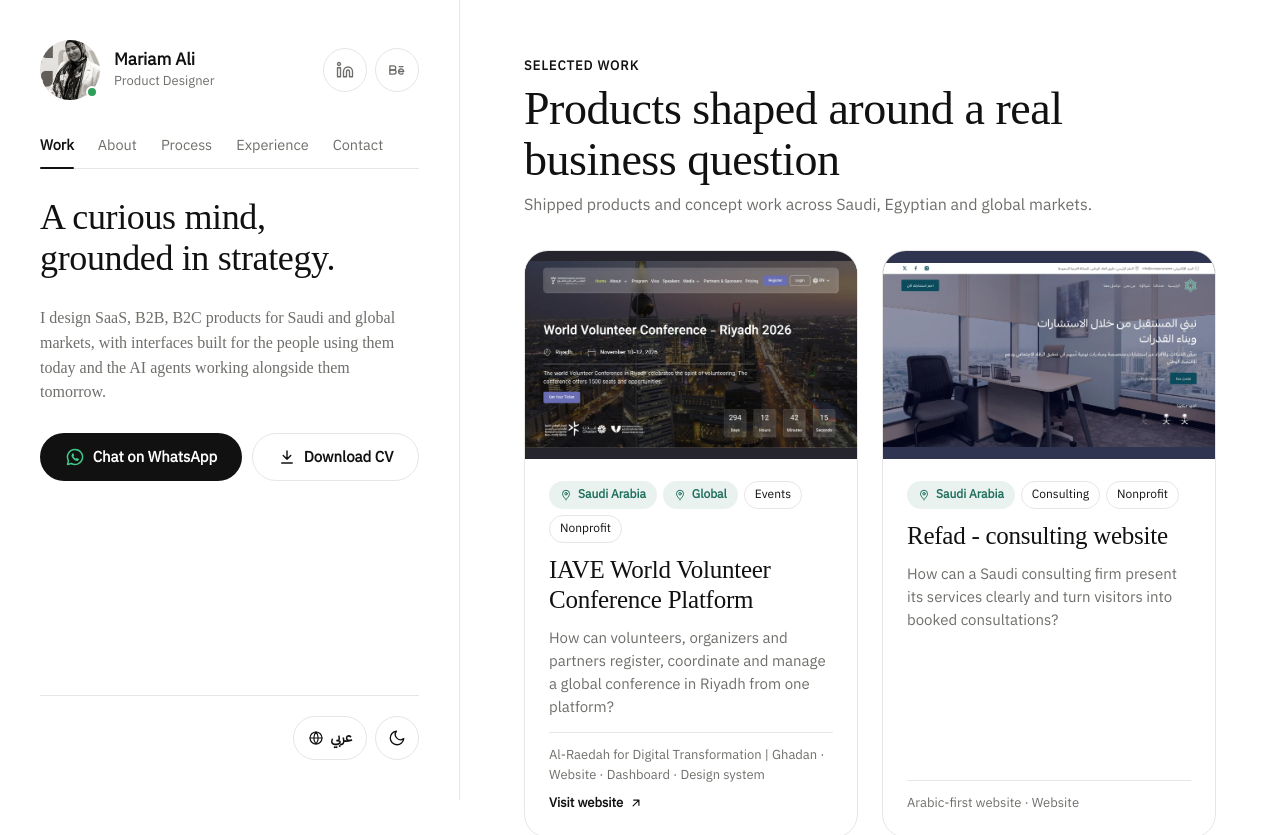
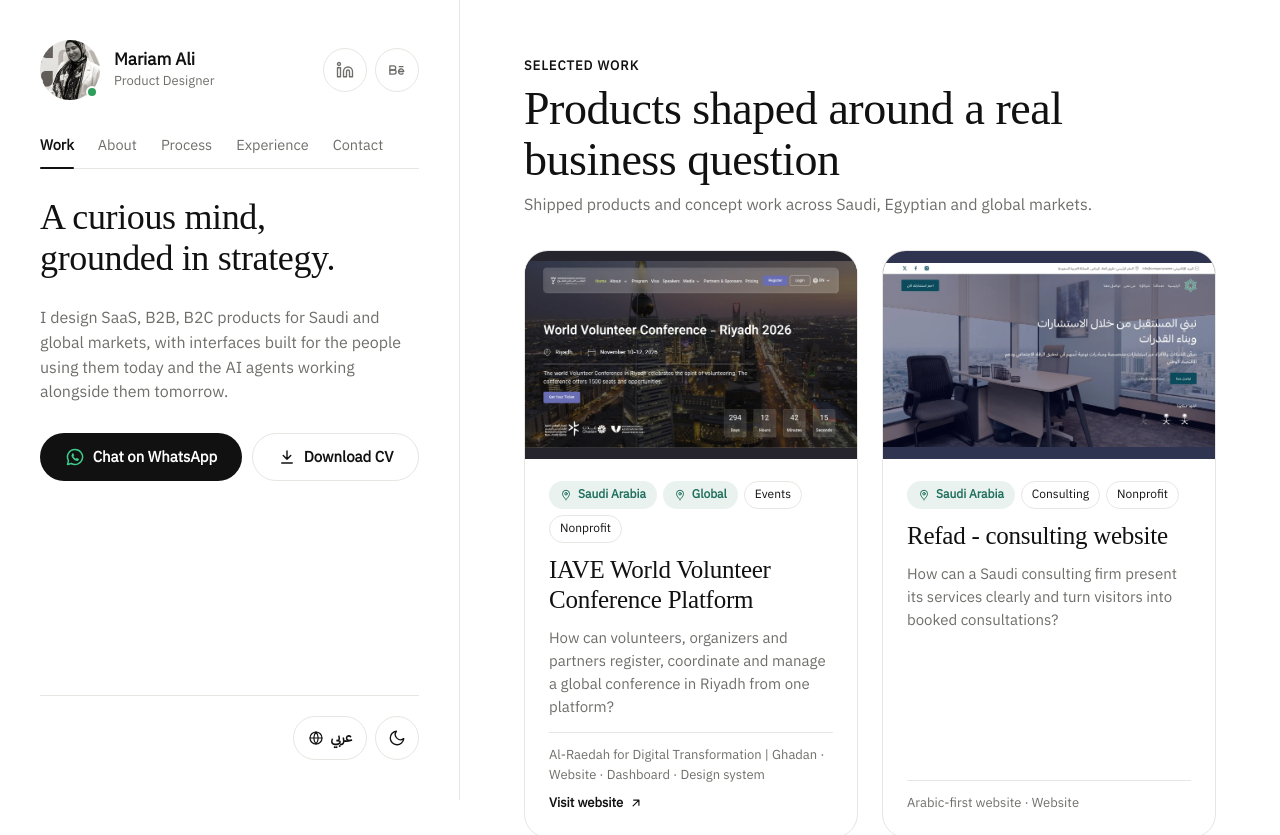
Before and after one commit to mariamalikhamis/MariamAli-portfolio, a Next.js app: page /en in a window 1280 px wide. Shown: the top 835 px of the page. Built offline with nearby package versions, Linux system fonts and the light colour scheme; no server answers.

Commit message:
Fonts: Times New Roman (Tinos fallback) for headings, Inter for everything else; intro in sans
Co-Authored-By: Claude Opus 5.5 <noreply@anthropic.com>
Claude-Session: https://claude.ai/code/session_01U5CkFzGBaB6VJcbEUdtjWu

```diff
--- a/package.json
+++ b/package.json
@@ -10,8 +10,8 @@
   },
   "dependencies": {
     "@fontsource-variable/inter": "^5.3.0",
-    "@fontsource-variable/newsreader": "^5.3.0",
     "@fontsource/ibm-plex-sans-arabic": "^5.3.0",
+    "@fontsource/tinos": "^5.3.0",
     "next": "^15.5.0",
     "react": "^19.1.0",
     "react-dom": "^19.1.0"
--- a/src/app/[locale]/layout.tsx
+++ b/src/app/[locale]/layout.tsx
@@ -1,7 +1,8 @@
 import type { Metadata, Viewport } from 'next';
 import { notFound } from 'next/navigation';
 import '@fontsource-variable/inter';
-import '@fontsource-variable/newsreader/opsz.css';
+import '@fontsource/tinos/latin-400.css';
+import '@fontsource/tinos/latin-400-italic.css';
 import '@fontsource/ibm-plex-sans-arabic/arabic-300.css';
 import '@fontsource/ibm-plex-sans-arabic/arabic-400.css';
 import '@fontsource/ibm-plex-sans-arabic/arabic-500.css';
@@ -53,7 +54,7 @@ export default async function LocaleLayout({ children, params }: { children: Rea
     <html lang={locale} dir={locale === 'ar' ? 'rtl' : 'ltr'} suppressHydrationWarning>
       <head>
         <script dangerouslySetInnerHTML={{ __html: themeScript }} />
-        <style>{`:root{--font-latin:'Inter Variable';--font-arabic:'IBM Plex Sans Arabic';--font-serif:'Newsreader Variable'}`}</style>
+        <style>{`:root{--font-latin:'Inter Variable';--font-arabic:'IBM Plex Sans Arabic';--font-serif:'Times New Roman'}`}</style>
       </head>
       <body>{children}</body>
     </html>
--- a/src/app/globals.css
+++ b/src/app/globals.css
@@ -880,7 +880,8 @@ html:not(.js) .tl-item.is-now::before { background: var(--online); border-color:
   --text: #111111; --muted: #6e6e6a; --faint: #a6a6a2;
   --border: #e7e6e2; --border-strong: #c9c8c3;
   --accent: #111111; --accent-soft: #f3f2ef; --online: #2f9e5b;
-  --serif: var(--font-serif), 'Times New Roman', serif;
+  /* Times New Roman where installed (Windows, macOS, iOS); Tinos is its metric-compatible twin for Android/Linux */
+  --serif: 'Times New Roman', Times, 'Tinos', serif;
 }
 [data-theme='dark'] {
   --bg: #0b0b0b; --panel: #0b0b0b; --surface: #121212; --surface-2: #1b1b1a;
@@ -890,8 +891,8 @@ html:not(.js) .tl-item.is-now::before { background: var(--online); border-color:
 html:not([dir='rtl']) .headline, html:not([dir='rtl']) .h2, html:not([dir='rtl']) .h3,
 html:not([dir='rtl']) .card-title, html:not([dir='rtl']) .tl-title, html:not([dir='rtl']) .contact h2,
 html:not([dir='rtl']) .quote, html:not([dir='rtl']) .tile-title, html:not([dir='rtl']) .step-title,
-html:not([dir='rtl']) .cs-title, html:not([dir='rtl']) .two-col, html:not([dir='rtl']) .intro {
-  font-family: var(--serif); font-optical-sizing: auto;
+html:not([dir='rtl']) .cs-title, html:not([dir='rtl']) .two-col {
+  font-family: var(--serif);
 }
 .headline, .h2, .h3, .card-title, .tl-title, .contact h2, .quote, .tile-title, .step-title, .cs-title { font-weight: 400; letter-spacing: -0.01em; }
 [dir='rtl'] .headline, [dir='rtl'] .h2, [dir='rtl'] .card-title, [dir='rtl'] .contact h2, [dir='rtl'] .cs-title { font-weight: 300; letter-spacing: 0; }
@@ -984,3 +985,4 @@ html:not([dir='rtl']) .cs-title, html:not([dir='rtl']) .two-col, html:not([dir='
   .sidebar > .sidebar-foot { display: none; }
   .rail-footer { display: flex; justify-content: space-between; align-items: center; padding-top: 12px; margin-top: 4px; border-top: 1px solid var(--border); }
 }
+button { font-family: inherit; }
```
Also changed, not shown: 1 other file (tests, documents, lock files or other folders).
